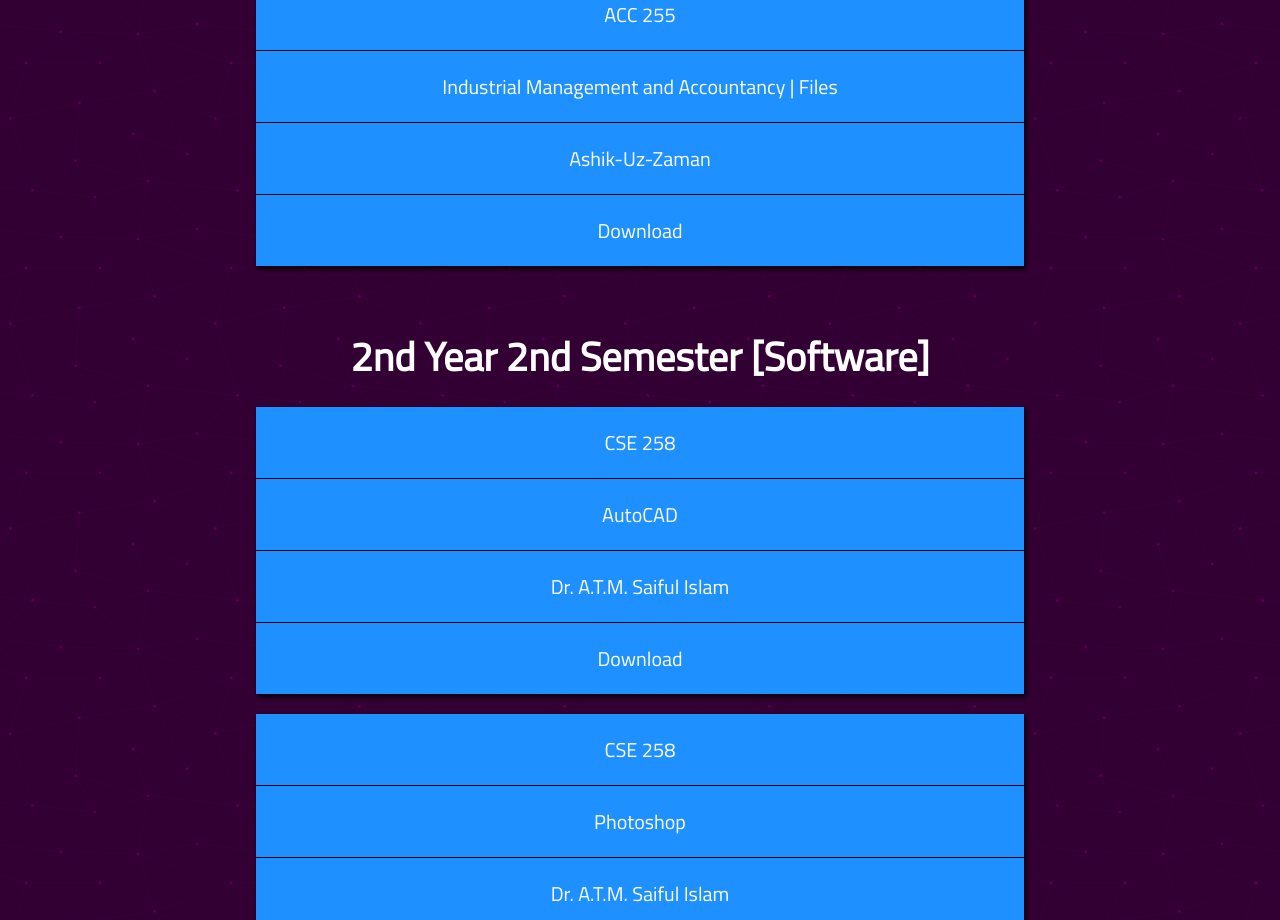
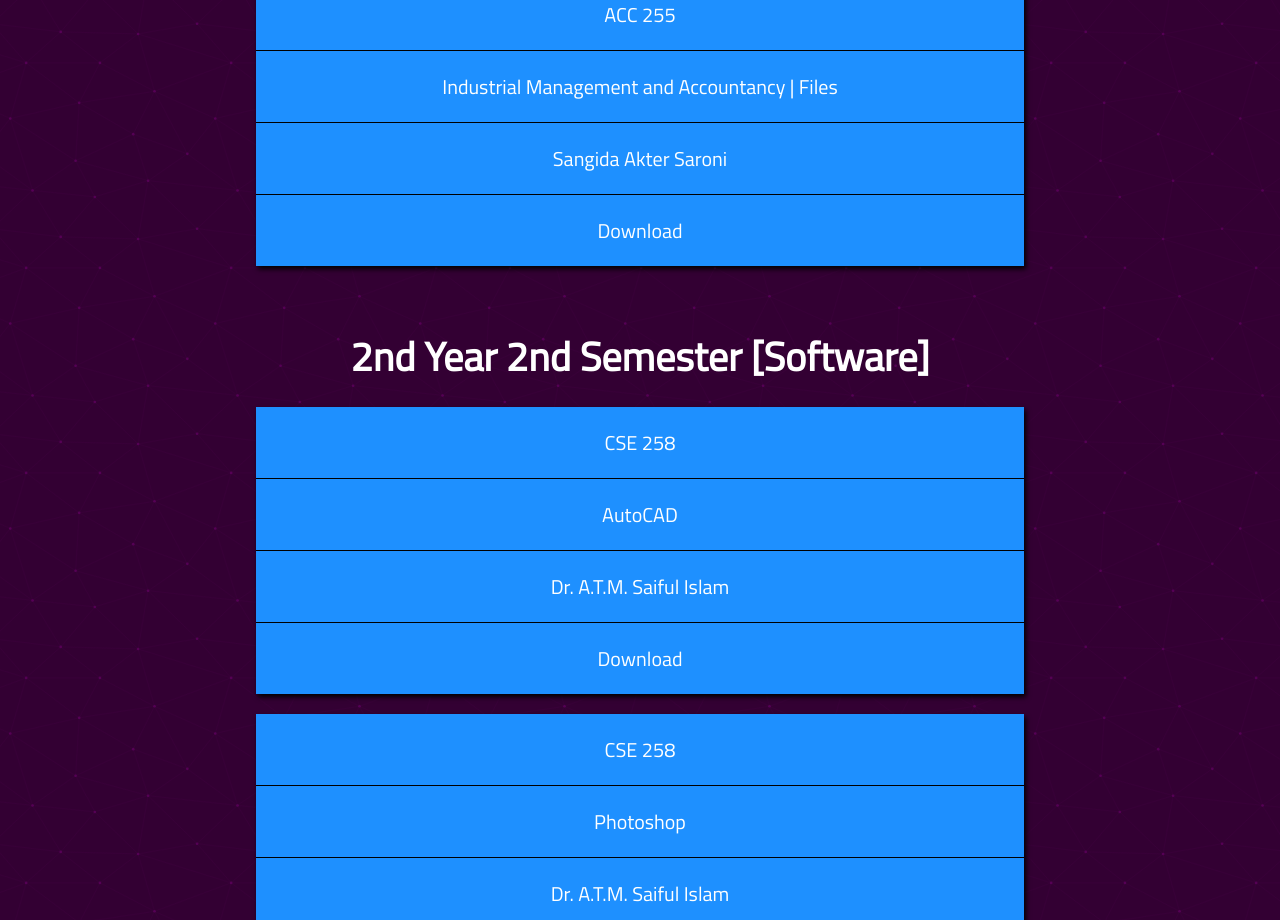
Before and after one commit to mamun-0/notice-app, a React (Create React App) app: page /#/files in a window 1280 px wide. Shown: the part 5980-6900 px from the top of the page. Built offline with nearby package versions, Linux system fonts and the light colour scheme.

Commit message:
Acc video and file update

```diff
--- a/src/Components/Files/data/data.js
+++ b/src/Components/Files/data/data.js
@@ -162,13 +162,21 @@ const SEMESTERS_FILES = [
         a_tag_title: "Sorry!",
         link: "#",
       },
+      // {
+      //   id: 9,
+      //   teacherName: "Ashik-Uz-Zaman",
+      //   subjectCode: "ACC 255",
+      //   subjectName: "Industrial Management and Accountancy | Files",
+      //   a_tag_title: "Download",
+      //   link: "https://drive.google.com/file/d/1p8O1JG1Yszh4rgXVKCaotPYWT88Oy289/view?usp=sharing",
+      // },
       {
-        id: 9,
-        teacherName: "Ashik-Uz-Zaman",
+        id: 10,
+        teacherName: "Sangida Akter Saroni",
         subjectCode: "ACC 255",
         subjectName: "Industrial Management and Accountancy | Files",
         a_tag_title: "Download",
-        link: "https://drive.google.com/file/d/1p8O1JG1Yszh4rgXVKCaotPYWT88Oy289/view?usp=sharing",
+        link: "https://drive.google.com/file/d/1tKaPH-SVRKvLf3cU1lscAyGb_gHfDwW9/view?usp=sharing",
       },
     ],
   },
@@ -214,7 +222,7 @@ const SEMESTERS_FILES = [
         subjectCode: "Previous Year Questions",
         subjectName: "--",
         a_tag_title: "Download",
-        link: "https://github.com/ShantoNoor/bsmrstu_cse_semester_questions/archive/refs/heads/master.zip",
+        link: "https://github.com/mamun-0/bsmrstu-cse-questions",
       },
       {
         id: 3,
--- a/src/Components/OnlineClass/ClassData/SecondYearSecondSemester/acc.js
+++ b/src/Components/OnlineClass/ClassData/SecondYearSecondSemester/acc.js
@@ -1,18 +1,28 @@
-const ACC_DATA =  [
+const ACC_DATA = [
+  // {
+  //   id: 1,
+  //   videoUrl: "https://www.youtube.com/embed/zI_zliTPTnc",
+  //   videoTitle: "ACC 255 Lecture 1",
+  // },
+  // {
+  //   id: 2,
+  //   videoUrl: "https://www.youtube.com/embed/_hj9mq9Z-Cs",
+  //   videoTitle: "ACC 255 Lecture 2",
+  // },
+  // {
+  //   id: 3,
+  //   videoUrl: "https://www.youtube.com/embed/7VgMvJIf3w0",
+  //   videoTitle: "ACC 255 Lecture 3",
+  // },
   {
     id: 1,
-    videoUrl: "https://www.youtube.com/embed/zI_zliTPTnc",
+    videoUrl: "https://www.youtube.com/embed/zf3R0b18Ozw",
     videoTitle: "ACC 255 Lecture 1",
   },
   {
     id: 2,
-    videoUrl: "https://www.youtube.com/embed/_hj9mq9Z-Cs",
+    videoUrl: "https://www.youtube.com/embed/qxMkevpKVQM",
     videoTitle: "ACC 255 Lecture 2",
   },
-  {
-    id: 3,
-    videoUrl: "https://www.youtube.com/embed/7VgMvJIf3w0",
-    videoTitle: "ACC 255 Lecture 3",
-  },
-]
+];
 export default ACC_DATA;
```
